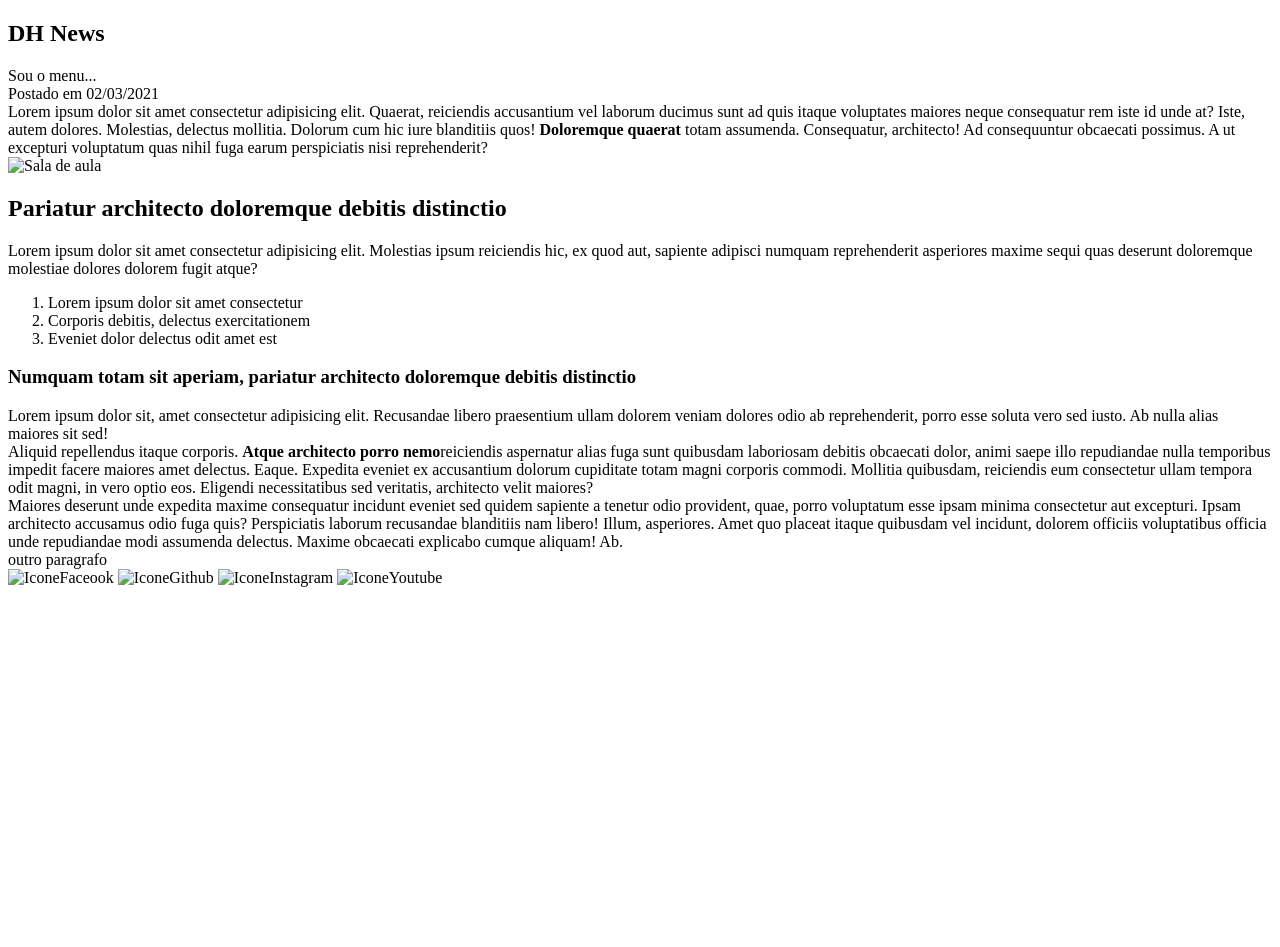
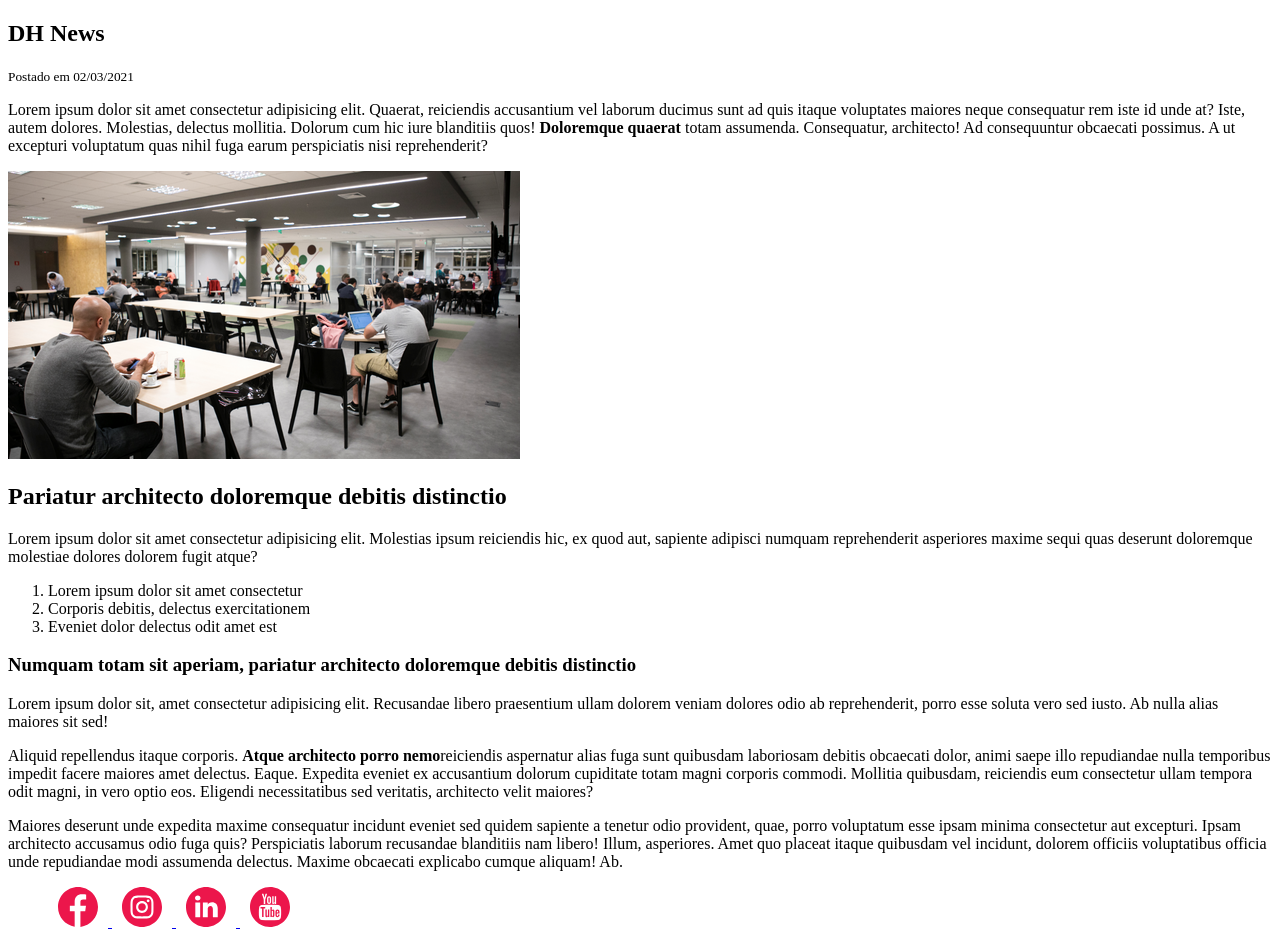
Before and after one commit to dscarv27/dh-news, a plain HTML site: page index.html in a window 1280 px wide. Before the commit the page ends 800 px from the top, so only its background shows below. Drawn offline with Linux system fonts and the light colour scheme.

Commit message:
mais alteracoes

```diff
--- a/index.html
+++ b/index.html
@@ -8,33 +8,39 @@
         <header>
             <nav>
                 <h1>DH News</h1>
-                <div>Sou o menu...</div>
             </nav>
         </header>
     <main>
-        <data>Postado em 02/03/2021</data>
+        <small class="data">Postado em 02/03/2021</small>
     </main>
-        <div>Lorem ipsum dolor sit amet consectetur adipisicing elit. Quaerat, reiciendis accusantium vel laborum ducimus sunt ad quis itaque voluptates maiores neque consequatur rem iste id unde at? Iste, autem dolores. Molestias, delectus mollitia. Dolorum cum hic iure blanditiis quos! <strong>Doloremque quaerat</strong> totam assumenda. Consequatur, architecto! Ad consequuntur obcaecati possimus. A ut excepturi voluptatum quas nihil fuga earum perspiciatis nisi reprehenderit?</div>
-        <img src="" alt="Sala de aula">
+        <p>Lorem ipsum dolor sit amet consectetur adipisicing elit. Quaerat, reiciendis accusantium vel laborum ducimus sunt ad quis itaque voluptates maiores neque consequatur rem iste id unde at? Iste, autem dolores. Molestias, delectus mollitia. Dolorum cum hic iure blanditiis quos! <strong>Doloremque quaerat</strong> totam assumenda. Consequatur, architecto! Ad consequuntur obcaecati possimus. A ut excepturi voluptatum quas nihil fuga earum perspiciatis nisi reprehenderit?</p>
+        <img src="./imagens/destaque.webp" alt="">
     <h2>Pariatur architecto doloremque debitis distinctio</h2>
-        <div>Lorem ipsum dolor sit amet consectetur adipisicing elit. Molestias ipsum reiciendis hic, ex quod aut, sapiente adipisci numquam reprehenderit asperiores maxime sequi quas deserunt doloremque molestiae dolores dolorem fugit atque?</div>
+        <p>Lorem ipsum dolor sit amet consectetur adipisicing elit. Molestias ipsum reiciendis hic, ex quod aut, sapiente adipisci numquam reprehenderit asperiores maxime sequi quas deserunt doloremque molestiae dolores dolorem fugit atque?</p>
         <ol>
             <li>Lorem ipsum dolor sit amet consectetur</li>
             <li>Corporis debitis, delectus exercitationem</li>
             <li>Eveniet dolor delectus odit amet est</li>
         </ol>
      <h3>Numquam totam sit aperiam, pariatur architecto doloremque debitis distinctio</h3>
-            <div>Lorem ipsum dolor sit, amet consectetur adipisicing elit. Recusandae libero praesentium ullam dolorem veniam dolores odio ab reprehenderit, porro esse soluta vero sed iusto. Ab nulla alias maiores sit sed!</div>
-            <div>Aliquid repellendus itaque corporis. <strong>Atque architecto porro nemo</strong>reiciendis aspernatur alias fuga sunt quibusdam laboriosam debitis obcaecati dolor, animi saepe illo repudiandae nulla temporibus impedit facere maiores amet delectus. Eaque. Expedita eveniet ex accusantium dolorum cupiditate totam magni corporis commodi. Mollitia quibusdam, reiciendis eum consectetur ullam tempora odit magni, in vero optio eos. Eligendi necessitatibus sed veritatis, architecto velit maiores?</div>
-            <div>Maiores deserunt unde expedita maxime consequatur incidunt eveniet sed quidem sapiente a tenetur odio provident, quae, porro voluptatum esse ipsam minima consectetur aut excepturi. Ipsam architecto accusamus odio fuga quis? Perspiciatis laborum recusandae blanditiis nam libero! Illum, asperiores. Amet quo placeat itaque quibusdam vel incidunt, dolorem officiis voluptatibus officia unde repudiandae modi assumenda delectus. Maxime obcaecati explicabo cumque aliquam! Ab.</div>
-            <div>outro paragrafo</div>
+            <p>Lorem ipsum dolor sit, amet consectetur adipisicing elit. Recusandae libero praesentium ullam dolorem veniam dolores odio ab reprehenderit, porro esse soluta vero sed iusto. Ab nulla alias maiores sit sed!</p>
+            <p>Aliquid repellendus itaque corporis. <strong>Atque architecto porro nemo</strong>reiciendis aspernatur alias fuga sunt quibusdam laboriosam debitis obcaecati dolor, animi saepe illo repudiandae nulla temporibus impedit facere maiores amet delectus. Eaque. Expedita eveniet ex accusantium dolorum cupiditate totam magni corporis commodi. Mollitia quibusdam, reiciendis eum consectetur ullam tempora odit magni, in vero optio eos. Eligendi necessitatibus sed veritatis, architecto velit maiores?</p>
+            <p>Maiores deserunt unde expedita maxime consequatur incidunt eveniet sed quidem sapiente a tenetur odio provident, quae, porro voluptatum esse ipsam minima consectetur aut excepturi. Ipsam architecto accusamus odio fuga quis? Perspiciatis laborum recusandae blanditiis nam libero! Illum, asperiores. Amet quo placeat itaque quibusdam vel incidunt, dolorem officiis voluptatibus officia unde repudiandae modi assumenda delectus. Maxime obcaecati explicabo cumque aliquam! Ab.</p>
     <footer>
-        <nav>
-            <img src="" alt="IconeFaceook">
-            <img src="" alt="IconeGithub">
-            <img src="" alt="IconeInstagram">
-            <img src="" alt="IconeYoutube">
-        </nav>
+        <ul class="redes">
+                <a target="_blank" href="https://www.facebook.com/digitalhousebrasil">
+                <img src="./imagens/facebook.svg" alt="Icone Facebook" width=60 height=40>
+                </a>
+                <a target="_blank" href="https://www.instagram.com/digitalhousebrasil/">
+                    <img src="./imagens/instagram.svg" alt="Icone Instagram" width=60 height=40>
+                </a>
+                <a target="_blank" href="https://www.linkedin.com/school/digital-house-brasil/mycompany/">
+                    <img src="./imagens/linkedin.svg" alt="Icone LinkedIn" width=60 height=40>
+                </a>
+                <a target="_blank" href="https://www.youtube.com/channel/UCRQdwmWMhTcqDFjPT4UPZYA/featured">
+                    <img src="./imagens/youtube.svg" alt="Youtube" width=60 height=40>
+                </a>
+        </ul>
     </footer>
 </body>
 </html>
```
Also changed, not shown: imagens/destaque.webp (added), imagens/facebook.svg (added), imagens/instagram.svg (added), imagens/linkedin.svg (added), imagens/youtube.svg (added), 1 other file.
